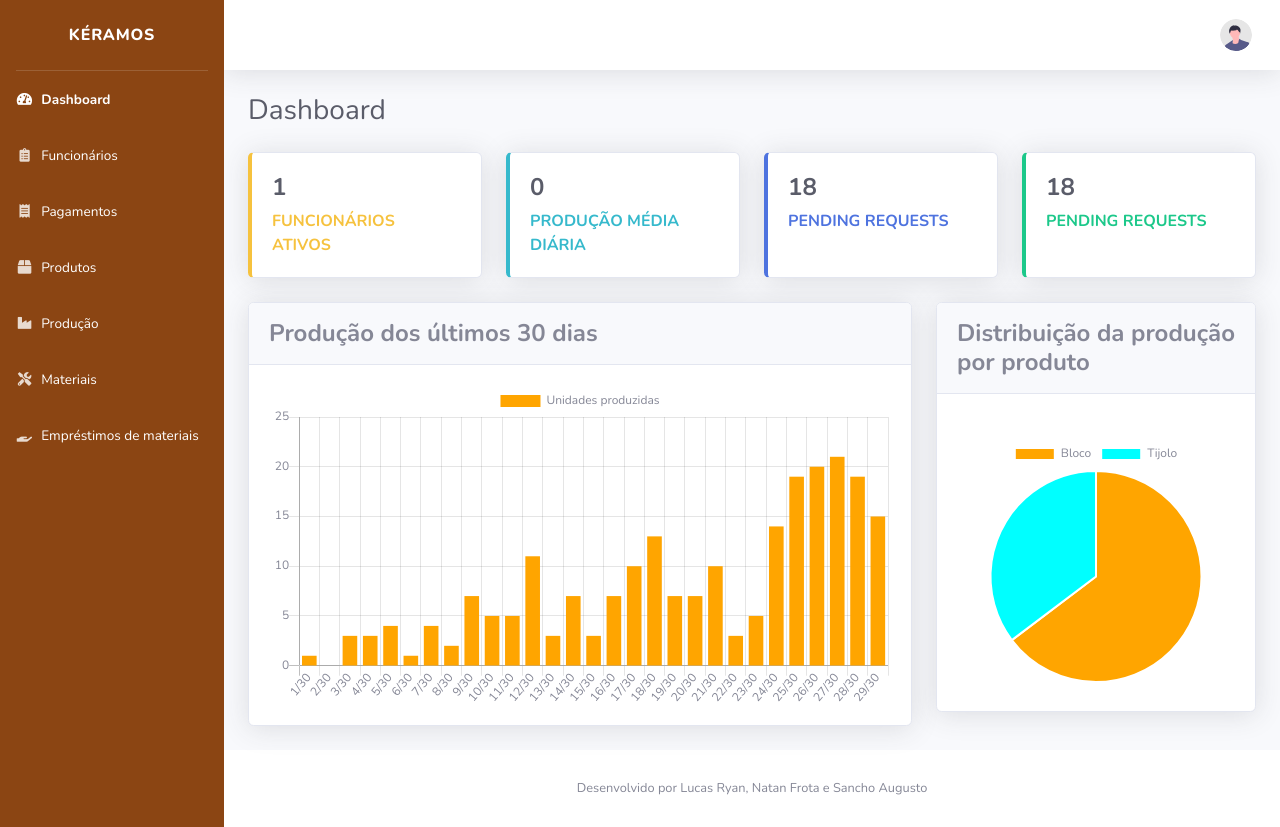
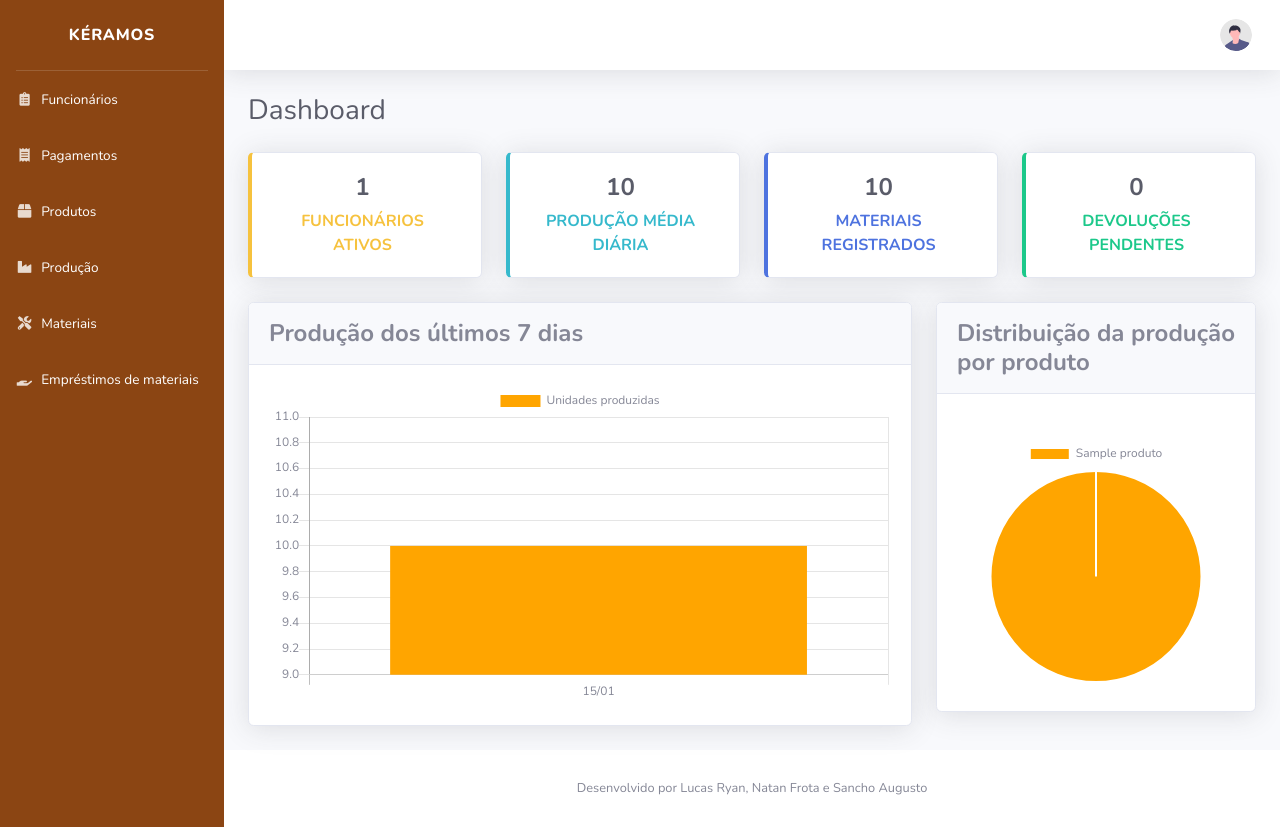
Before and after one commit to lucasxsdw/Gestao_fabrica_ceramica, a Django app: page / in a window 1280 px wide. Run offline with Django 5.2, Linux system fonts and the light colour scheme; tables that the repository leaves empty hold one stand-in row (values such as "Sample post"); some libraries are stand-ins or nearby versions.

Commit message:
feat: exibe no dashboard dados cadastrados

```diff
--- /dev/null
+++ b/-- SQLite.sql
@@ -0,0 +1,4 @@
+-- SQLite
+SELECT data, sum(quantidade_produzida)
+FROM producao_producao
+GROUP BY data;
--- a/gestao_fabrica_ceramica/views.py
+++ b/gestao_fabrica_ceramica/views.py
@@ -3,21 +3,40 @@ from django.db.models import Sum
 from produto.models import Produto
 from producao.models import Producao
 from funcionario.models import Funcionario
+from emprestimo.models import Emprestimo
+from material.models import Material
 from math import floor
 
 def index(request):
-    quantidade = 30 # últimos 30 dias úteis
+    quantidade = 7 # quantidade de dias a consultar
 
     cont_funcionarios = Funcionario.objects.filter(status='Ativo').count()
 
-    producao = Producao.objects.all()[:quantidade]
-    cont_producao = producao.aggregate(total=Sum('quantidade_produzida'))['total']
-    producao_media = floor(cont_producao / quantidade)
+    producao = Producao.objects.all()
+    cont_producao = producao.aggregate(total=Sum('quantidade_produzida'))['total'] # contagem de todos os produtos produzidos
+    contagem = max(producao.count(), 1) # usa 1 caso a contagem seja 0
+    producao_media = floor(cont_producao / contagem) # média da contagem anterior
+
+    producoes = producao.order_by('data')[:quantidade].values('data').annotate(total=Sum('quantidade_produzida')) # calcula a produção total de cada dia dentro de um perído
+
+    for p in producoes:
+        p['data'] = p['data'].strftime("%d/%m")
+
+    producoes_por_produto = producao[:quantidade].values('produto__nome').annotate(total=Sum('quantidade_produzida'))
+
+    cont_emprestimos = Emprestimo.objects.filter(status='Pendente').count()
+
+    cont_materiais = Material.objects.aggregate(total=Sum('quantidade'))['total']
 
     contexto = {
         'cont_funcionarios': cont_funcionarios,
         'producao_media': producao_media,
-        'producao': producao,
+        'cont_producao': cont_producao,
+        'producoes': list(producoes),
+        'producoes_por_produto': list(producoes_por_produto),
+        'quantidade': quantidade,
+        'cont_emprestimos': cont_emprestimos,
+        'cont_materiais': cont_materiais
     }
 
     return render(request, 'index.html', contexto)
--- a/static/js/dashboard.js
+++ b/static/js/dashboard.js
@@ -3,24 +3,18 @@ Chart.defaults.global.defaultFontColor = '#858796';
 
 const cores = ["orange", "cyan", "lime", "red", "yellow", "purple", "pink", "blue"];
 
-let vetor = [];
-for(let i = 1; i < 30; i++){
-  vetor[i - 1] = `${i}/30`
-}
-
-let dados = [];
-for(let i = 1; i < 30; i++){
-  dados[i - 1] = `${Math.round(i * Math.random())}`
-}
+const producoes_diarias = JSON.parse(document.querySelector("#producoes_diarias").textContent);
+const rotulos1 = producoes_diarias.map(producao => producao['data']);
+const valores1 = producoes_diarias.map(producao => producao['total']);
 
 const grafico1 = document.getElementById("grafico1");
 const graficoDeBarras = new Chart(grafico1, {
   type: 'bar',
   data: {
-    labels: vetor,
+    labels: rotulos1,
     datasets: [{
       label: "Unidades produzidas",
-      data: dados,
+      data: valores1,
       backgroundColor: cores[0]
     }],
   },
@@ -32,14 +26,17 @@ const graficoDeBarras = new Chart(grafico1, {
   }
 });
 
+const producoes_por_produto = JSON.parse(document.querySelector("#producoes_por_produto").textContent);
+const rotulos2 = producoes_por_produto.map(producao => producao['produto__nome']);
+const valores2 = producoes_por_produto.map(producao => producao['total']);
 
 var grafico2 = document.getElementById("grafico2");
 var graficoDePizza = new Chart(grafico2, {
   type: 'pie',
   data: {
-    labels: ["Bloco", "Tijolo"],
+    labels: rotulos2,
     datasets: [{
-      data: [55, 30],
+      data: valores2,
       backgroundColor: cores
     }],
   },
--- a/templates/__sidebar.html
+++ b/templates/__sidebar.html
@@ -11,12 +11,12 @@
     <!-- Divider -->
     <hr class="sidebar-divider my-0">
 
-    <!-- Nav Item - Dashboard -->
+    {% comment %} <!-- Nav Item - Dashboard -->
     <li class="nav-item">
         <a class="nav-link" href="{% url 'index' %}">
             <i class="fas fa-fw fa-tachometer-alt"></i>
             <span>Dashboard</span></a>
-    </li>
+    </li> {% endcomment %}
     <li class="nav-item">
         <a class="nav-link" href="{% url 'funcionario:listar_funcionarios' %}">
             <i class="fas fa-fw fa-clipboard-list"></i>
--- a/templates/index.html
+++ b/templates/index.html
@@ -15,7 +15,7 @@
         <div class="card border-left-warning shadow h-100 p-0">
             <div class="card-body">
                 <div class="row no-gutters align-items-center">
-                    <div class="col mr-2">
+                    <div class="col mr-2 text-center">
                         <div class="h4 mt-0 font-weight-bold text-gray-800">{{ cont_funcionarios }}</div>
                         <div class="text-sm font-weight-bold text-warning text-uppercase mt-1">
                             Funcionários ativos
@@ -30,7 +30,7 @@
         <div class="card border-left-info shadow h-100 p-0">
             <div class="card-body">
                 <div class="row no-gutters align-items-center">
-                    <div class="col mr-2">
+                    <div class="col mr-2 text-center">
                         <div class="h4 mt-0 font-weight-bold text-gray-800">{{ producao_media }}</div>
                         <div class="text-sm font-weight-bold text-info text-uppercase mt-1">
                             Produção média diária
@@ -45,10 +45,10 @@
         <div class="card border-left-primary shadow h-100 p-0">
             <div class="card-body">
                 <div class="row no-gutters align-items-center">
-                    <div class="col mr-2">
-                        <div class="h4 mt-0 font-weight-bold text-gray-800">18</div>
+                    <div class="col mr-2 text-center">
+                        <div class="h4 mt-0 font-weight-bold text-gray-800">{{ cont_materiais }}</div>
                         <div class="text-sm font-weight-bold text-primary text-uppercase mt-1">
-                            Pending Requests
+                            Materiais registrados
                         </div>
                     </div>
                 </div>
@@ -60,9 +60,59 @@
         <div class="card border-left-success shadow h-100 p-0">
             <div class="card-body">
                 <div class="row no-gutters align-items-center">
-                    <div class="col mr-2">
-                        <div class="h4 mt-0 font-weight-bold text-gray-800">18</div>
+                    <div class="col mr-2 text-center">
+                        <div class="h4 mt-0 font-weight-bold text-gray-800">{{ cont_emprestimos }}</div>
                         <div class="text-sm font-weight-bold text-success text-uppercase mt-1">
+                            Devoluções pendentes
+                        </div>
+                    </div>
+                </div>
+            </div>
+        </div>
+    </div>
+</div>
+
+
+
+    {% comment %}
+    <!-- Alternativa dos cards com cores de fundo-->
+    <div class="col-xl-3 col-md-6 mb-4">
+        <div class="card shadow h-100 p-0 bg-warning">
+            <div class="card-body">
+                <div class="row no-gutters align-items-center">
+                    <div class="col mr-2 text-center text-white">
+                        <div class="h4 mt-0 font-weight-bold">{{ cont_funcionarios }}</div>
+                        <div class="text-sm font-weight-bold text-uppercase mt-1">
+                            Funcionários ativos
+                        </div>
+                    </div>
+                </div>
+            </div>
+        </div>
+    </div>
+
+    <div class="col-xl-3 col-md-6 mb-4">
+        <div class="card shadow h-100 p-0 bg-info">
+            <div class="card-body">
+                <div class="row no-gutters align-items-center">
+                    <div class="col mr-2 text-center text-white">
+                        <div class="h4 mt-0 font-weight-bold">{{ producao_media }}</div>
+                        <div class="text-sm font-weight-bold text-uppercase mt-1">
+                            Produção média diária
+                        </div>
+                    </div>
+                </div>
+            </div>
+        </div>
+    </div>
+
+    <div class="col-xl-3 col-md-6 mb-4">
+        <div class="card shadow h-100 p-0 bg-primary">
+            <div class="card-body">
+                <div class="row no-gutters align-items-center">
+                    <div class="col mr-2 text-center text-white">
+                        <div class="h4 mt-0 font-weight-bold">18</div>
+                        <div class="text-sm font-weight-bold text-uppercase mt-1">
                             Pending Requests
                         </div>
                     </div>
@@ -70,7 +120,22 @@
             </div>
         </div>
     </div>
-</div>
+
+    <div class="col-xl-3 col-md-6 mb-4">
+        <div class="card shadow h-100 p-0 bg-success">
+            <div class="card-body">
+                <div class="row no-gutters align-items-center">
+                    <div class="col mr-2 text-center text-white">
+                        <div class="h4 mt-0 font-weight-bold">18</div>
+                        <div class="text-sm font-weight-bold text-uppercase mt-1">
+                            Pending Requests
+                        </div>
+                    </div>
+                </div>
+            </div>
+        </div>
+    </div>
+    {% endcomment %}
 
 <!-- Content Row -->
 
@@ -81,7 +146,7 @@
             <!-- Card Header - Dropdown -->
             <div
                 class="card-header py-3 d-flex flex-row align-items-center justify-content-between">
-                <h2 class="m-0 font-weight-bold h4">Produção dos últimos 30 dias</h2>
+                <h2 class="m-0 font-weight-bold h4">Produção dos últimos {{ quantidade }} dias</h2>
             </div>
             <!-- Card Body -->
             <div class="card-body">
@@ -109,6 +174,11 @@
         </div>
     </div>
 </div>
+
+{{ producoes |json_script:"producoes_diarias" }}
+
+{{ producoes_por_produto|json_script:"producoes_por_produto" }}
+
 {% endblock %}
 
 {% block script %}
--- a/templates/pagamento/listar.html
+++ b/templates/pagamento/listar.html
@@ -68,10 +68,6 @@
                             {% endif %}
                         </td>
                     </tr>
-                    {% empty %}
-                    <tr>
-                        <td colspan="8" class="text-center">Nenhum pagamento cadastrado.</td>
-                    </tr>
                     {% endfor %}
                 </tbody>
             </table>
```
Also changed, not shown: templates/pagamento/detalhar.html (+1 -9 lines).
